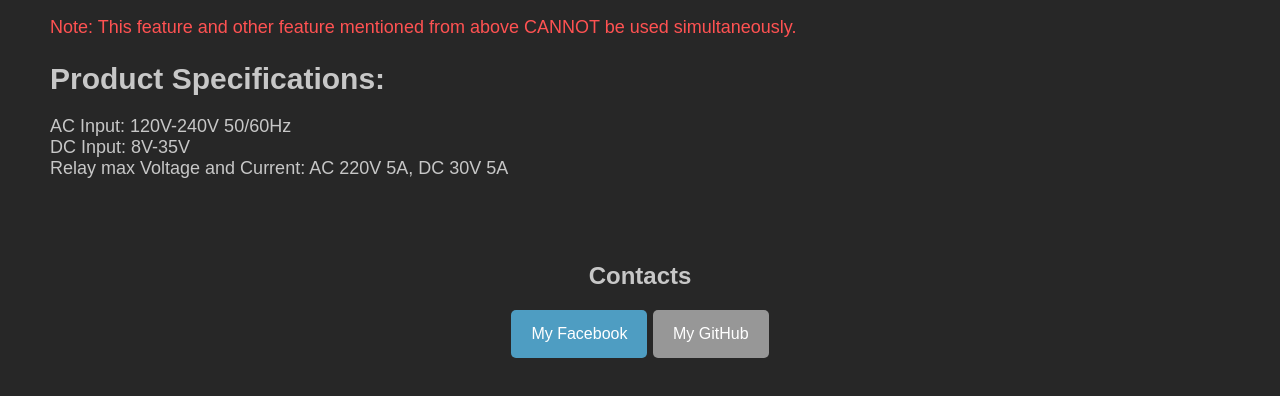
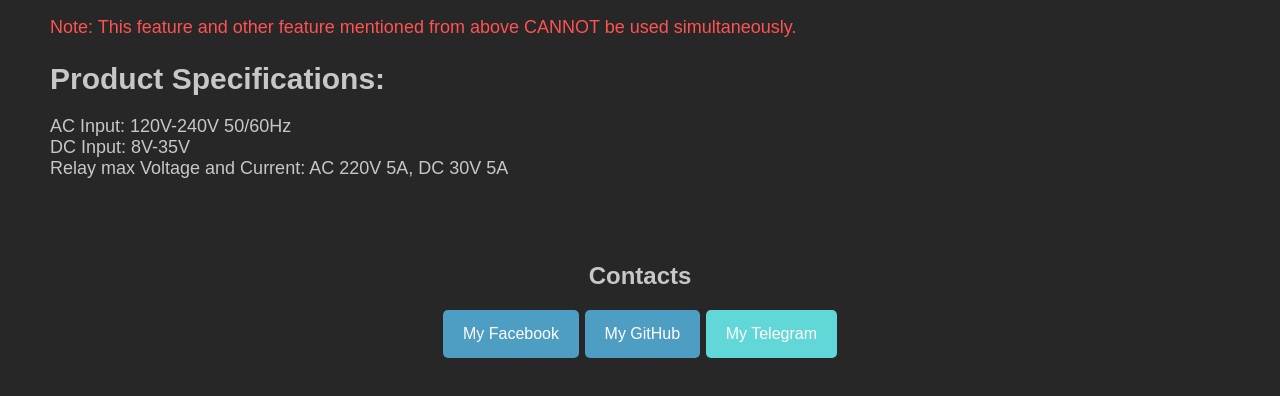
Before and after one commit to milkumeee/programmable-power-controller, a plain HTML site: page index.html in a window 1280 px wide. Shown: the part 726-1122 px from the top of the page. Drawn offline with Linux system fonts and the light colour scheme.

Commit message:
Update index.html

```diff
--- a/index.html
+++ b/index.html
@@ -62,7 +62,8 @@
     <!-- Button -->
     <h2 class="contacts">
         <button class="link-button" style="background-color: rgb(78, 157, 194);" onclick="window.open('https://www.facebook.com/mico.hernandez.904571')">My Facebook</button>
-        <button class="link-button" style="background-color: rgb(151, 151, 151);" onclick="window.open('https://github.com/milkumeee')">My GitHub</button>
+        <button class="link-button" style="background-color: rgb(78, 157, 194);" onclick="window.open('https://github.com/milkumeee')">My GitHub</button>
+        <button class="link-button" style="background-color: rgb(98, 215, 215);" onclick="window.open('t.me/milkume')">My Telegram</button>
     </h2>
 
 
```
